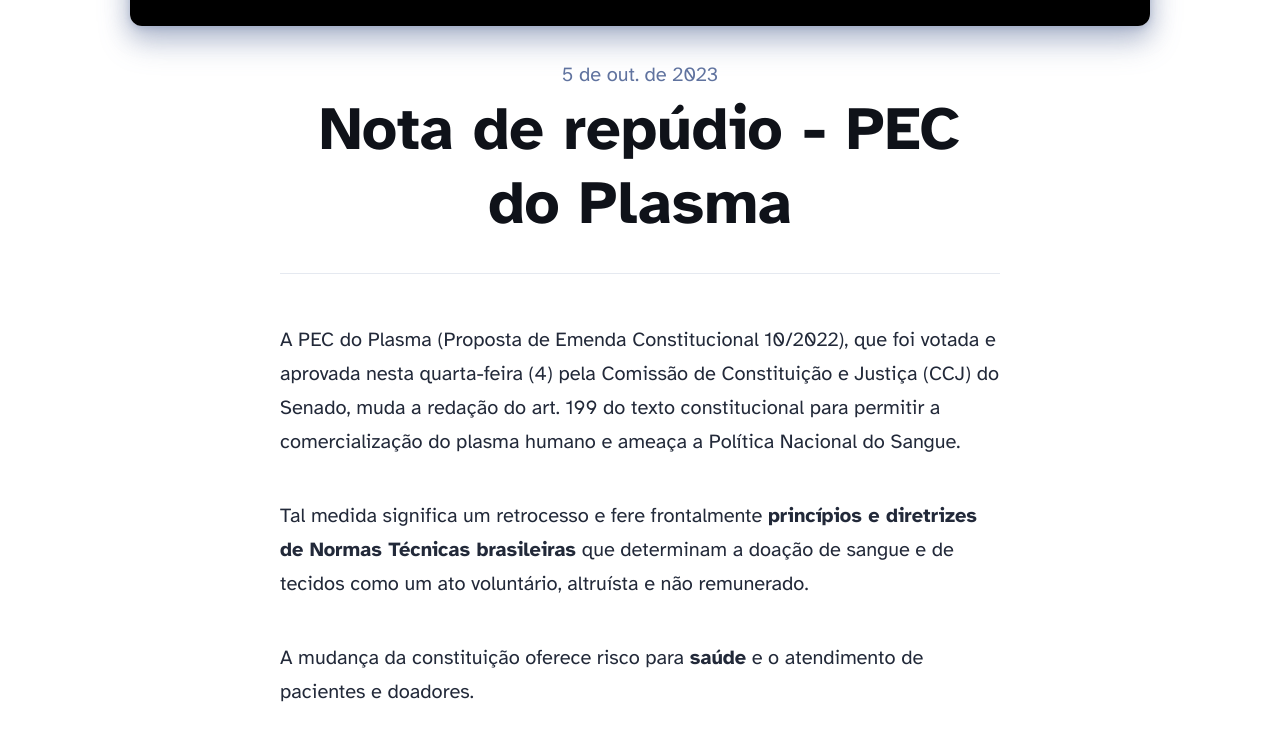
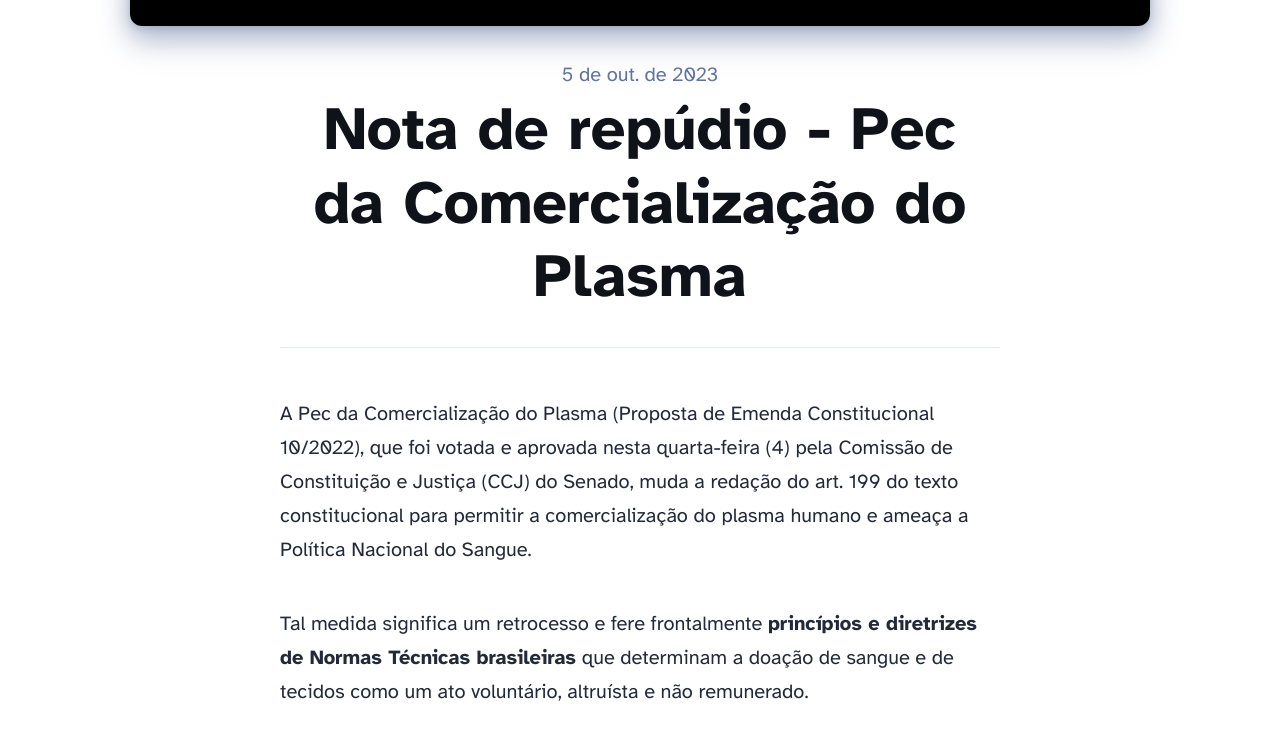
Before and after one commit to gcsolutionsdev/campanhas_do_sangue, an Astro site: page /campanhas_do_sangue/brasil/nota-repudio-pec in a window 1280 px wide. Shown: the part 624-1371 px from the top of the page. Built offline with nearby package versions, Linux system fonts and the light colour scheme; Astro itself is replaced by a stand-in of ours.

Commit message:
fix: atualização do nome dos titulos

```diff
--- a/src/content/brasil/nota-repudio-pec.mdx
+++ b/src/content/brasil/nota-repudio-pec.mdx
@@ -1,12 +1,12 @@
 ---
-title: 'Nota de repúdio - PEC do Plasma'
-description: 'A PEC do Plasma (Proposta de Emenda Constitucional 10/2022), que foi votada e aprovada nesta quarta-feira (4) pela Comissão de Constituição e Justiça (CCJ) do Senado,  muda a redação do art. 199 do texto constitucional para permitir a comercialização do plasma humano e ameaça a Política Nacional do Sangue. 🩸'
+title: 'Nota de repúdio - Pec da Comercialização do Plasma'
+description: 'A Pec da Comercialização do Plasma (Proposta de Emenda Constitucional 10/2022), que foi votada e aprovada nesta quarta-feira (4) pela Comissão de Constituição e Justiça (CCJ) do Senado,  muda a redação do art. 199 do texto constitucional para permitir a comercialização do plasma humano e ameaça a Política Nacional do Sangue. 🩸'
 pubDate: 'Oct 05 2023'
 heroImage: '/campanhas_do_sangue/brasil/nota-repudio-title.png'
 ---
 import ImageCreator from '../../components/ImageCreator.astro'
 
-A PEC do Plasma (Proposta de Emenda Constitucional 10/2022), que foi votada e aprovada nesta quarta-feira (4) pela Comissão de Constituição e Justiça (CCJ) do Senado,  muda a redação do art. 199 do texto constitucional para permitir a comercialização do plasma humano e ameaça a Política Nacional do Sangue.
+A Pec da Comercialização do Plasma (Proposta de Emenda Constitucional 10/2022), que foi votada e aprovada nesta quarta-feira (4) pela Comissão de Constituição e Justiça (CCJ) do Senado,  muda a redação do art. 199 do texto constitucional para permitir a comercialização do plasma humano e ameaça a Política Nacional do Sangue.
 
 Tal medida significa um retrocesso e fere frontalmente  <b>princípios e diretrizes de Normas Técnicas brasileiras</b> que determinam a doação de sangue e de tecidos como um ato voluntário, altruísta e não remunerado.
 
--- a/src/content/hemoce/hemoce.md
+++ b/src/content/hemoce/hemoce.md
@@ -1,6 +1,6 @@
 ---
 title: 'HEMOCE'
-description: 'Lorem ipsum dolor sit amet'
+description: 'O Centro de Hematologia e Hemoterapia do Ceará (Hemoce), é um equipamento vinculado à Secretaria da Saúde do Estado (Sesa) e constitui a hemorrede pública estadual com serviços e atendimento de hemoterapia e hematologia.'
 pubDate: 'Mar 09 1979'
 heroImage: '/campanhas_do_sangue/hemoce-title.png'
 favicon: '/campanhas_do_sangue/hemoce-favicon.png'
--- a/src/content/hemoce/nota-repudio-pec.mdx
+++ b/src/content/hemoce/nota-repudio-pec.mdx
@@ -1,5 +1,5 @@
 ---
-title: 'Nota de repúdio - PEC do Plasma'
+title: 'Nota de repúdio - Pec da Comercialização do Plasma'
 description: 'O Hemoce repudia a PEC aprovada na Comissão de Constituição e Justiça (CCJ) do Senado e incentiva à doação de sangue como um ato, voluntário, altruísta e sem remuneração. A doação não pode ser comercializada. 🩸'
 pubDate: 'Oct 05 2023'
 heroImage: '/campanhas_do_sangue/nota-repudio-title.png'
@@ -7,7 +7,7 @@ favicon: '/campanhas_do_sangue/hemoce-favicon.png'
 ---
 import ImageCreator from '../../components/ImageCreator.astro'
 
-O Hemoce repudia a PEC do Plasma (Proposta de Emenda Constitucional 10/2022) que foi votada e aprovada nesta quarta-feira (4) pela Comissão de Constituição e Justiça (CCJ) do Senado.
+O Hemoce repudia a Pec da Comercialização do Plasma (Proposta de Emenda Constitucional 10/2022) que foi votada e aprovada nesta quarta-feira (4) pela Comissão de Constituição e Justiça (CCJ) do Senado.
 
 A proposta muda a redação do art. 199 do texto constitucional para permitir a comercialização do plasma humano e ameaça a Política Nacional do Sangue.
 
```
Also changed, not shown: public/brasil/nota-repudio.png.
